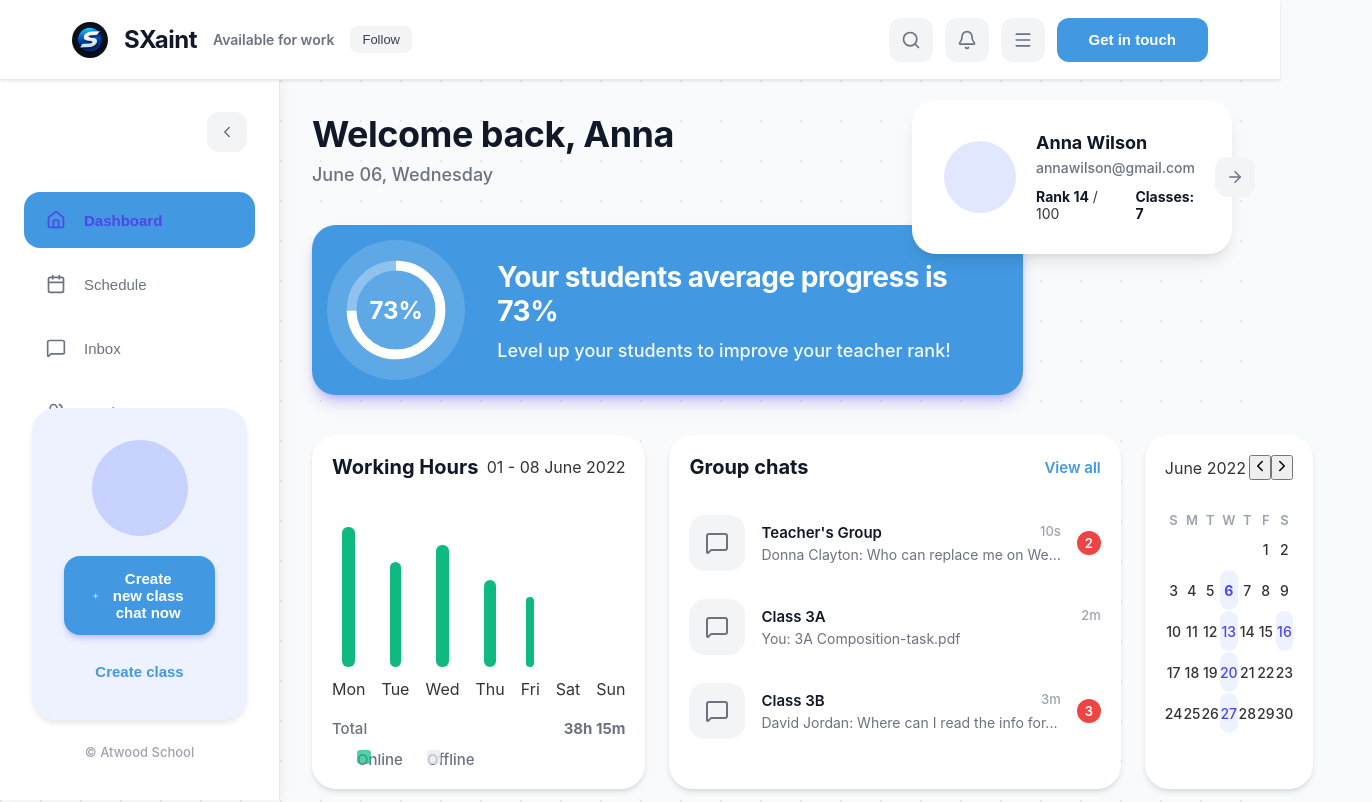
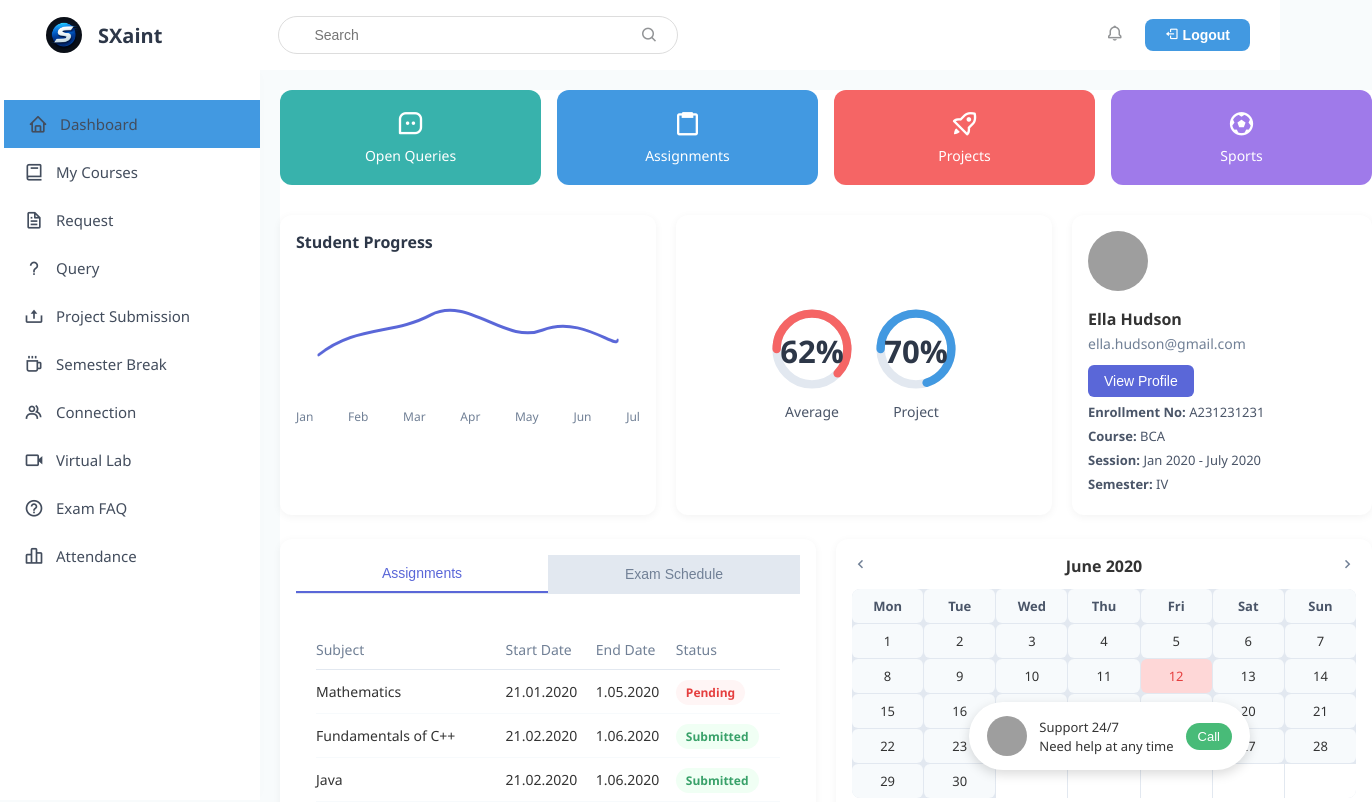
Before and after one commit to mini-fcmb/-saint, a React (Vite) app: page / in a window 1280 px wide. Shown: the top 802 px of the page, 1372 px wide, since content can reach past the window. Built offline with nearby package versions, Linux system fonts and the light colour scheme; grey boxes are pictures that could not be loaded.

Commit message:
dsb-done

```diff
--- a/src/App.tsx
+++ b/src/App.tsx
@@ -40,7 +40,7 @@ export default function App() {
       <Routes>
         {/*<Route path="/" element={<Signup />} />
         <Route path="/login" element={<SignIn />} />*/}
-        <Route path="/" element={<TeacherDashboard />} />
+        <Route path="/" element={<StudentDashboard />} />
       </Routes>
     </>
   );
--- a/src/pages/students.tsx
+++ b/src/pages/students.tsx
@@ -1,5 +1,6 @@
 import React, { useEffect, useState } from "react";
 import "../styles/students.css";
+import logo from "../assets/logo.png";
 
 const StudentDashboard: React.FC = () => {
   const [activeTab, setActiveTab] = useState<"assignments" | "exam">(
@@ -31,7 +32,17 @@ const StudentDashboard: React.FC = () => {
       <header className="top-bar">
         <div className="top-left">
           <i className="bx bxs-graduation-cap logo"></i>
-          <h1 className="uni">Arck University</h1>
+          <img
+            src={logo}
+            style={{
+              width: "36px",
+              height: "36px",
+              objectFit: "contain",
+              borderRadius: "50%",
+              display: "block",
+            }}
+          />
+          <h1 className="uni">SXaint</h1>
           <div className="search-box">
             <input type="text" placeholder="Search" />
             <button className="search-btn">
@@ -41,20 +52,13 @@ const StudentDashboard: React.FC = () => {
         </div>
 
         <div className="top-right">
-          <img
-            src="https://i.pravatar.cc/40?u=saurabh"
-            alt="Saurabh"
-            className="user-avatar"
-          />
-          <span className="user-name">Saurabh Kumar</span>
-          <span className="user-status">Available for work</span>
           <button className="follow-btn">
-            <i className="bx bx-heart"></i>
+            <i className="bx bx-bell"></i>
           </button>
-          <button className="share-btn">
-            <i className="bx bx-share-alt"></i>
+
+          <button className="get-in-touch">
+            <i className="bx bx-log-out"></i> Logout
           </button>
-          <button className="get-in-touch">Get in touch</button>
         </div>
       </header>
 
@@ -97,8 +101,10 @@ const StudentDashboard: React.FC = () => {
       </aside>
 
       {/* ==================== MAIN CONTENT ==================== */}
+
       <main className="main-content">
         {/* ==================== QUICK ACTION TILES ==================== */}
+        <div className="cont">
           <section className="tiles">
             <div className="tile open">
               <i className="bx bx-message-square-dots"></i>
@@ -117,18 +123,20 @@ const StudentDashboard: React.FC = () => {
               <span>Sports</span>
             </div>
           </section>
-
-        {/* ==================== ROW 1: Chart + Donuts + Profile ==================== */}
+          {/* ==================== ROW 1: Chart + Donuts + Profile ==================== */}{" "}
           <section className="top-row">
             {/* Line Chart */}
+
             <div className="chart-container">
               <h3>Student Progress</h3>
               <div className="chart-box">
                 <canvas id="lineChart" width="460" height="130"></canvas>
                 <div className="x-labels">
-                {["Jan", "Feb", "Mar", "Apr", "May", "Jun", "Jul"].map((m) => (
+                  {["Jan", "Feb", "Mar", "Apr", "May", "Jun", "Jul"].map(
+                    (m) => (
                       <span key={m}>{m}</span>
-                ))}
+                    )
+                  )}
                 </div>
               </div>
             </div>
@@ -199,7 +207,6 @@ const StudentDashboard: React.FC = () => {
               </div>
             </div>
           </section>
-
           {/* ==================== ROW 2: Assignments/Exam + Calendar ==================== */}
           <section className="bottom-row">
             {/* Assignments / Exam Schedule */}
@@ -327,6 +334,7 @@ const StudentDashboard: React.FC = () => {
               <div className="event">Hacking Competition</div>
             </div>
           </section>
+        </div>
 
         {/* ==================== SUPPORT WIDGET ==================== */}
         <div className="support-widget">
--- a/src/styles/students.css
+++ b/src/styles/students.css
@@ -28,14 +28,14 @@ body {
   left: 0;
   right: 0;
   height: 70px;
-  background: #5a67d8;
+  background: #fff;
   color: #fff;
   display: flex;
   align-items: center;
   justify-content: space-between;
   padding: 0 30px;
   z-index: 1000;
-  box-shadow: 0 2px 12px rgba(0, 0, 0, 0.1);
+  box-shadow: 0 2px 12px rgba(0, 0, 0, 0.001);
 }
 .top-left {
   display: flex;
@@ -47,6 +47,7 @@ body {
 }
 .uni {
   font-size: 20px;
+  color: #2d3748;
   font-weight: 600;
 }
 .search-box {
@@ -97,14 +98,21 @@ body {
   cursor: pointer;
 }
 .get-in-touch {
-  background: #fff;
-  color: #5a67d8;
+  background:#4299e1;
+  color: #fff;
   border: none;
   padding: 8px 20px;
   border-radius: 8px;
   font-weight: 600;
   font-size: 14px;
   cursor: pointer;
+}
+.cont{
+    background-color: #fff;
+    width: 100%;
+    position: relative;
+    left: 280px;
+    top: 90px;
 }
 
 /* ---------- SIDEBAR ---------- */
@@ -114,9 +122,11 @@ body {
   top: 70px;
   width: 260px;
   bottom: 0;
-  background: #4c51bf;
+  background: #fff;
   color: #fff;
   padding-top: 30px;
+  box-shadow: 4px 0 12px rgba(0, 0, 0, 0.008);
+
 }
 .sidebar ul {
   list-style: none;
@@ -129,12 +139,13 @@ body {
   font-size: 15px;
   cursor: pointer;
   transition: 0.2s;
+  color: #434d5d;
 }
 .sidebar li:hover {
   background: rgba(255, 255, 255, 0.1);
 }
 .sidebar li.active {
-  background: #5a67d8;
+  background: #4299e1;
   border-left: 4px solid #fff;
 }
 .sidebar i {
@@ -593,15 +604,17 @@ body {
   .search-box input {
     padding: 10px 40px 10px 35px;
     border: 1px solid #ddd;
-    border-radius: 8px;
-    width: 250px;
+    border-radius: 40px;
+    width: 400px;
     font-size: 14px;
+    position: relative;
+    left: 80px;
   }
 
   .search-btn {
     position: absolute;
-    right: 8px;
-    background: #5a67d8;
+    left: 430px;
+    background: #fff;
     color: white;
     border: none;
     width: 32px;
@@ -617,7 +630,13 @@ body {
   .search-btn:hover {
     background: #4349b3;
   }
+  .bx-search{
+      color: #929496;
+  }
 
+  .bx-bell{
+      color:  #929496;
+  }
   /* Top Row: Chart | Donuts | Profile */
   .top-row {
     display: flex;
```
Lines whose indentation alone changed are shown as unchanged.
